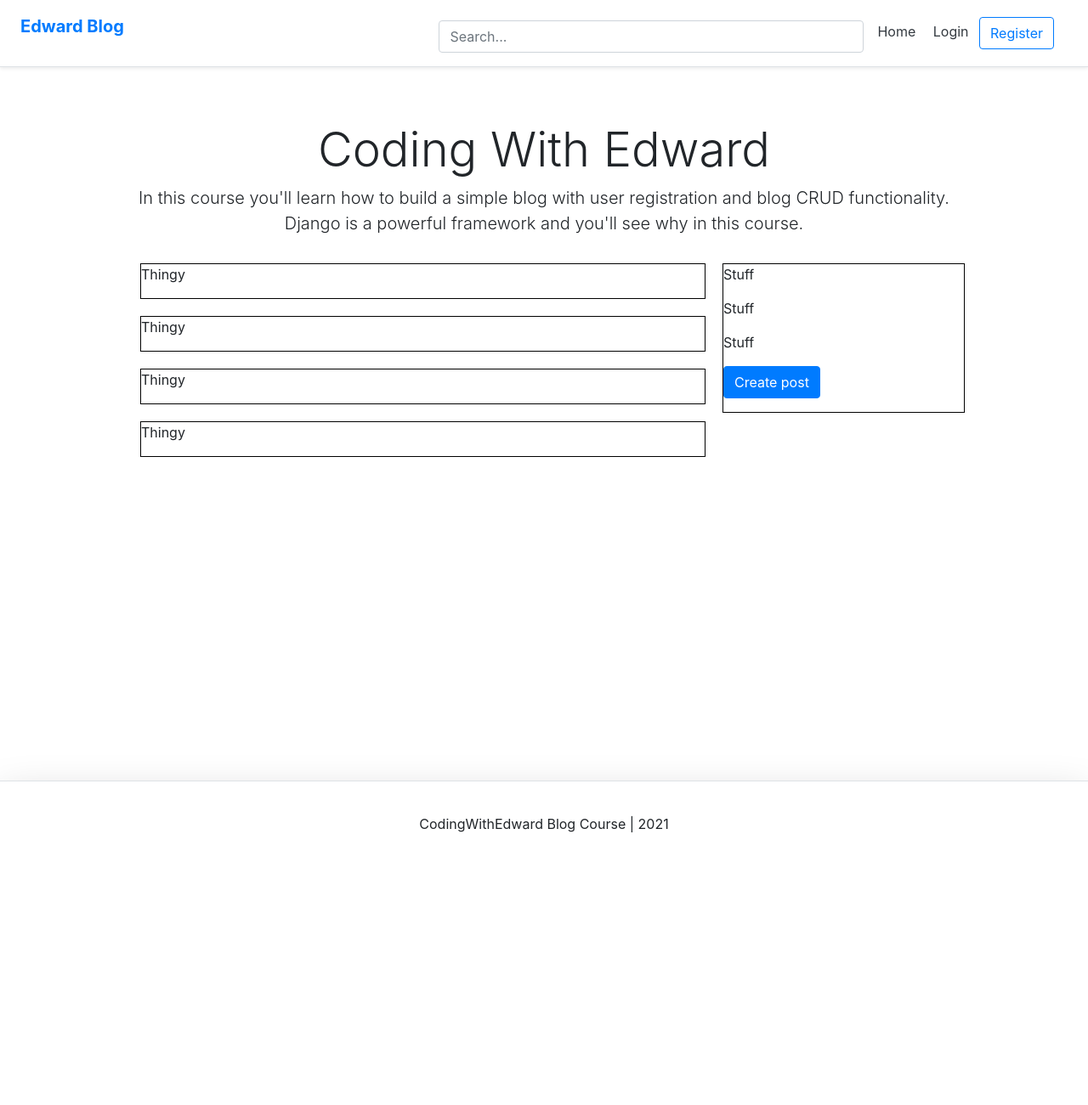
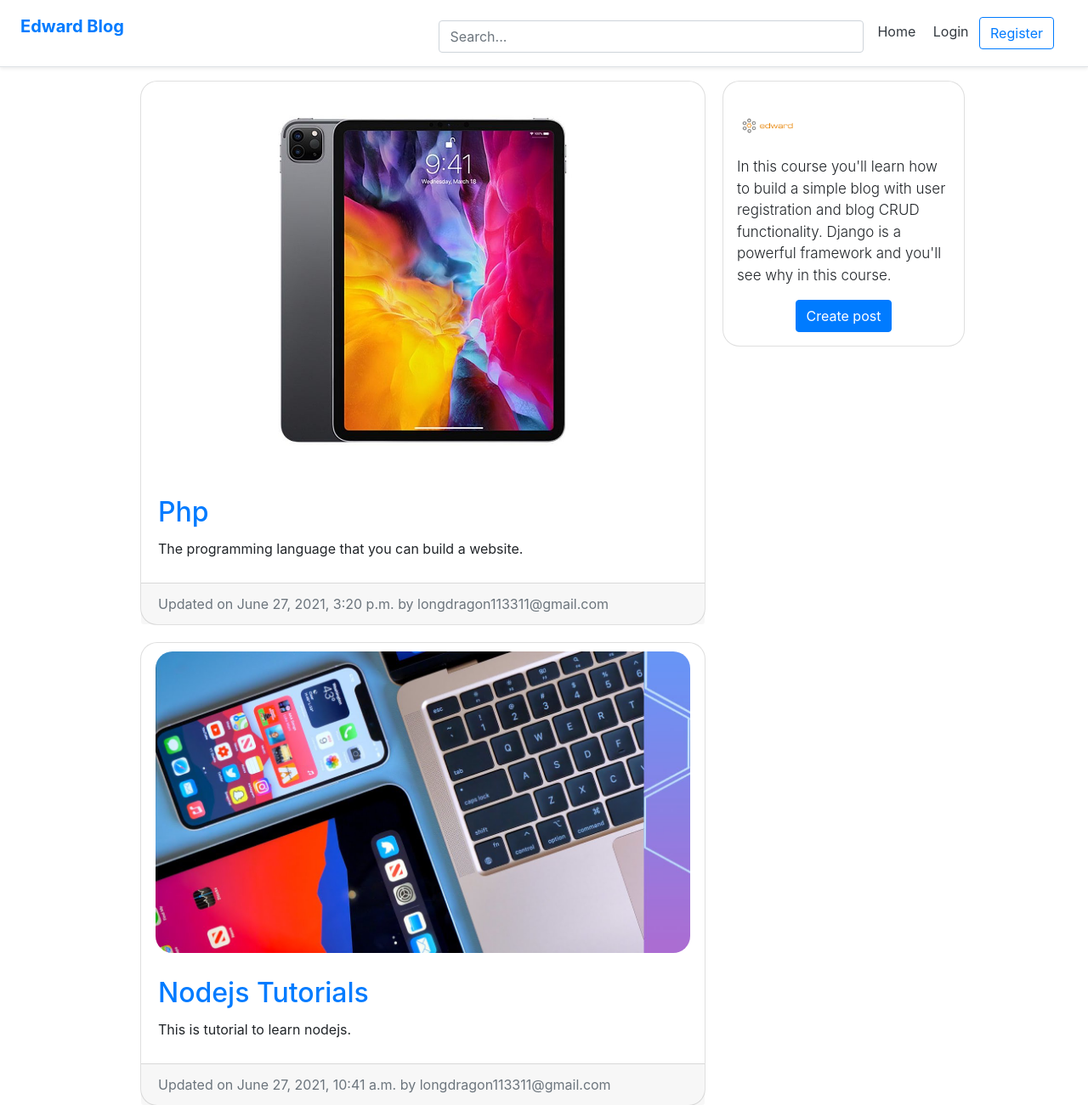
Before and after one commit to thanhlongnguyen140499/A-Blog-Longkun-2, a Django app: page / in a window 1280 px wide. Shown: the top 1301 px of the page at 85% size. Before the commit the page ends 980 px from the top, so only its background shows below. Run offline with Django 3.2, Linux system fonts and the light colour scheme; data comes from the database, SQL or seed files in the repository; both versions use the stored data as it was after the commit; some libraries are stand-ins or nearby versions.

Commit message:
edit website like Reddit.com

```diff
--- /dev/null
+++ b/blog/templates/snippets/blog_post_snippet.html
@@ -0,0 +1,40 @@
+{% load static %}
+<link rel="stylesheet" href="{% static 'blog/css/card.css' %}">
+{% if blog_post %}
+<div class="container">
+	<div class="row">
+		<!-- Blog Post -->
+		<div class="card m-auto">
+			<a href="{% url 'blog:detail_blog' post.slug %}">
+				<img class="card-img-top" src="{{blog_post.image.url}}">
+			</a>
+			<div class="card-body mt-2 mb-2">
+				<a href="{% url 'blog:detail_blog' post.slug %}">
+					<h2 class="card-title">{{blog_post.title}}</h2>
+				</a>
+				<p class="card-text">{{blog_post.body|safe|truncatechars:180}}</p>
+				{% if blog_post.author == request.user %}
+					<a href="{% url 'blog:edit_blog' blog_post.slug %}" class="btn btn-primary">Update</a>
+				{% endif %}
+			</div>
+			<div class="card-footer text-muted">
+			  Updated on {{blog_post.date_updated}} by {{blog_post.author}}
+			</div>
+		</div>
+	</div>
+</div>
+
+{% else %}
+
+<div class="container">
+	<div class="row">
+		<div class="card m-auto">
+			<div class="card-body mt-2 mb-2">
+				<h2 class="card-title">No results</h2>
+				<p class="card-text">There were no results matching the search: "{{query}}"</p>
+			</div>
+		</div>
+	</div>
+</div>
+
+{% endif %}
--- a/personal/templates/personal/home.html
+++ b/personal/templates/personal/home.html
@@ -2,42 +2,40 @@
 {% load static %}
 {% block content %}
 <link rel="stylesheet" href="{% static 'blog/css/home.css' %}">
+<!-- main content -->
 <div class="container">
-
-        <div class="pricing-header px-5 py-3 pt-md-5 pb-md-7 mx-auto text-center">
-            <h1 class="display-4">Coding With Edward</h1>
-            <p class="lead">In this course you'll learn how to build a simple blog with user registration and blog CRUD functionality. Django is a powerful
-                framework and you'll see why in this course.</p>
-                <!-- <a type="button" class="btn btn-primary" href="{% url 'blog:create_blog' %}">Create post</a> -->
-        </div>
-
 	<div class="row">
-
-            <!-- Top 'create post' bar -->
-            <div class="create-post-bar d-lg-none col-lg-7 offset-lg-1">
-                <p><a type="button" class="btn btn-primary" href="{% url 'blog:create_blog' %}">Create post</a></p>
-            </div>
-            <!-- end Top 'create post' bar -->
-
 
 		<!-- blog feed -->
 		<div class="left-column col-lg-7 offset-lg-1">
 
+			<!-- Top 'create post' bar -->
+			<div class="d-lg-none mb-3">
+				<div class="card m-auto d-flex flex-column p-3">
+                    <img src="{% static 'company-logo.png' %}" alt="company-logo" class="company-logo" width="72" height="72">
+					<p class="lead">In this course you'll learn how to build a simple blog with user registration and blog CRUD functionality. Django is a powerful
+	  					framework and you'll see why in this course.</p>
+					<p class="m-auto"><a class="btn btn-primary" href="{% url 'blog:create_blog' %}">Create post</a></p>
+				</div>
+			</div>
+			<!-- end Top 'create post' bar -->
+
+			<!-- Blog posts-->
+			{% if blog_posts %}
+				{% for post in blog_posts %}
 					<div class="blog-post-container">
-                    <p>Thingy</p>
+                        {% include 'snippets/blog_post_snippet.html' with blog_post=post %}
 					</div>
+				{% endfor %}
+			{% else %}
+				<div class="blog-post-container">
+					{% include 'snippets/blog_post_snippet.html' with query=query %}
+				</div>
+			{% endif %}
+			<!-- End Blog posts-->
 
-                <div class="blog-post-container">
-                    <p>Thingy</p>
-                </div>
+		<!-- Pagination -->
 
-                <div class="blog-post-container">
-                    <p>Thingy</p>
-                </div>
-
-                <div class="blog-post-container">
-                    <p>Thingy</p>
-                </div>
 
 		</div>
 		<!-- end blog feed -->
@@ -46,17 +44,19 @@
 		<!-- Right 'create post' column  -->
 		<div class="right-column col-lg-3 d-lg-flex d-none flex-column">
 
-                <div class="create-post-bar">
-                    <p>Stuff</p>
-                    <p>Stuff</p>
-                    <p>Stuff</p>
-                    <p><a type="button" class="btn btn-primary" href="{% url 'blog:create_blog' %}">Create post</a></p>
+			<div class="card create-post-bar d-flex flex-column p-3">
+				<img src="{% static 'company-logo.png' %}" alt="company-logo" class="company-logo" width="72" height="72">
+				<p class="lead">In this course you'll learn how to build a simple blog with user registration and blog CRUD functionality. Django is a powerful
+  					framework and you'll see why in this course.</p>
+				<p class="m-auto"><a class="btn btn-primary" href="{% url 'blog:create_blog' %}">Create post</a></p>
 			</div>
 
 		</div>
 		<!-- end Right 'create post' column  -->
 
+
+
 	</div>
 </div>
 
-{% endblock %}
+{% endblock content %}
--- a/personal/views.py
+++ b/personal/views.py
@@ -1,10 +1,11 @@
 from django.shortcuts import render
-from account.models import Account
+from operator import attrgetter
+from blog.models import BlogPost
 
 # Create your views here.
 def home_screen_view(request):
 
     context = {}
-    accounts = Account.objects.all()
-    context['accounts'] = accounts
+    blog_posts = sorted(BlogPost.objects.all(), key=attrgetter('date_updated'), reverse=True)
+    context['blog_posts'] = blog_posts
     return render(request, "personal/home.html", context)
--- /dev/null
+++ b/static/blog/css/card.css
@@ -0,0 +1,19 @@
+.card{
+    max-width: 700px;
+    width: 100%;
+    border-radius: 20px;
+    /* border-width: 0px; */
+}
+.card-body{
+    padding: 20px;
+}
+.card-img-top {
+    border-radius: 20px;
+    margin-left: auto;
+    margin-right: auto;
+    margin-top: 10px;
+    max-width: 95%;
+    max-height: 450px;
+    object-fit: contain;
+    display: block; /* remove extra space below image */
+}
--- a/static/blog/css/home.css
+++ b/static/blog/css/home.css
@@ -11,15 +11,12 @@
 }
 
 .blog-post-container{
-    background-color: #fff;
     margin-bottom: 20px;
     width: 100%;
-    border: 1px solid #000;
 }
 .create-post-bar{
     background-color: #fff;
     margin-bottom:20px;
-    border: 1px solid #000;
 }
 
 .left-column{
@@ -29,3 +26,6 @@
 .right-column{
     padding:0px;
 }
+.lead{
+    font-size: 17px;
+}
--- a/templates/base.html
+++ b/templates/base.html
@@ -1,7 +1,6 @@
 <!DOCTYPE html>
 <html lang="en">
 <head>
-    {% load static %}
     <meta charset="UTF-8">
     <meta http-equiv="X-UA-Compatible" content="IE=edge">
     <meta name="viewport" content="width=device-width, initial-scale=1.0">
```
Also changed, not shown: blog/templates/blog/detail_blog.html (+2 -11 lines), blog/templates/blog/edit_blog.html (+2 -51 lines), static/blog/css/edit.css (added, +48 -0 lines), db.sqlite3, media_cdn/blog/24/Php-ipad2020.jpg (added), 4 other files. Lines whose indentation alone changed are shown as unchanged.
